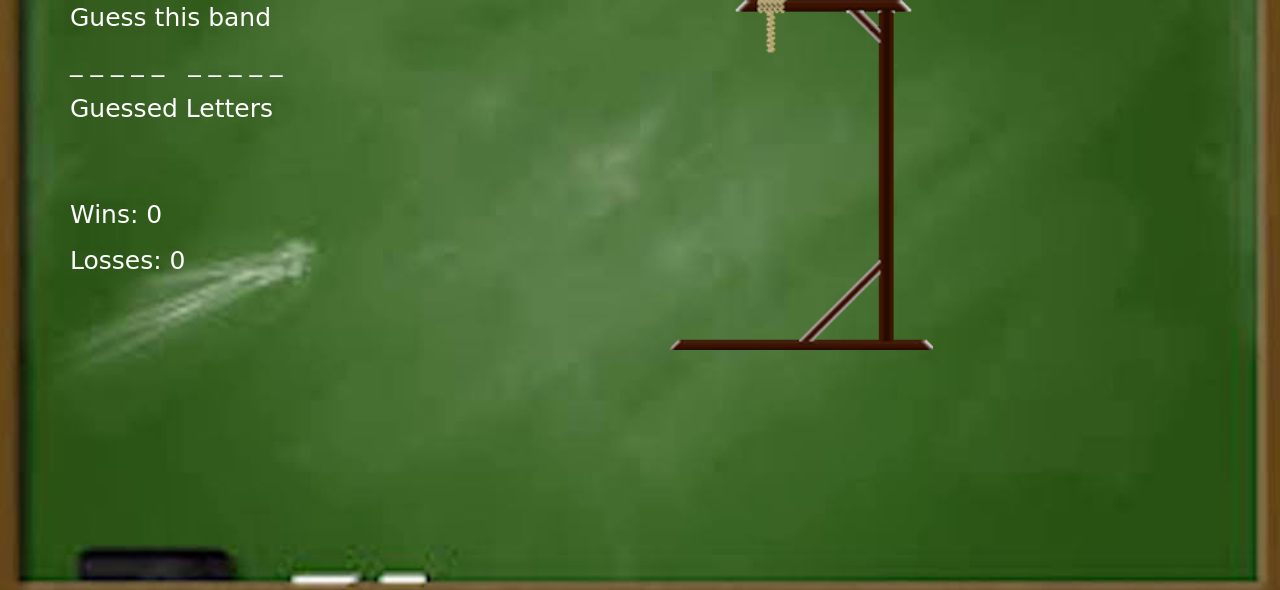
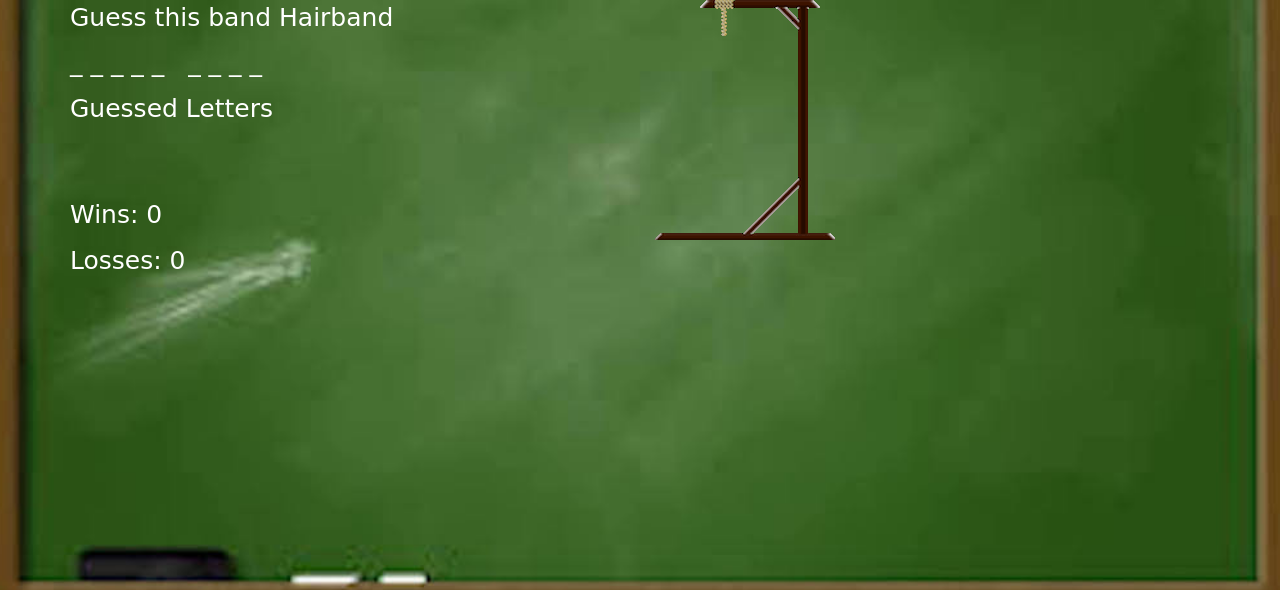
Before and after one commit to jrs341/hangmanWeek3, a PHP site: page / in a window 1280 px wide. Shown: the part 186-776 px from the top of the page. Run offline with PHP 8.4, Linux system fonts and the light colour scheme.

Commit message:
removed some excess styling and unused code

```diff
--- a/assets/css/style.css
+++ b/assets/css/style.css
@@ -31,24 +31,6 @@
 	height: 50px;
 }
 
-#gallow {
-	position: absolute;
-	z-index: 0;
-}
-
-#word {
-}
-
 #guessedLetters {
 	height: 50px;
 }
-
-#wins {
-}
-
-#losses {
-}
-
-#images {
-	position: relative;
-}
--- a/assets/javascript/game.js
+++ b/assets/javascript/game.js
@@ -1,7 +1,7 @@
 
 var guessedLetters = [];
 
-var hairbands = ["poison", "van halen", "aero smith", "white snake"];
+var hairbands = ["poison", "van halen", "aero smith", "white snake", "twisted sister", "ratt", "motley crue", "metallica", "quiet riot"];
 
 var arr = hairbands[Math.floor(Math.random() * hairbands.length)];
 
@@ -15,7 +15,7 @@
 
 var emoji = document.createElement('img');
 
-// this for loop adds an underline to each letter of the band name or places a dash if there is a space
+// this for loop adds an underline to each letter of the band name or places a space if there is a space
 for (var i = 0; i < arr.length; i++) {
 	if (arr[i].indexOf(' ') >= 0) {
 		blank[i] = "\u00A0";
@@ -56,7 +56,7 @@
 }
 
 function emojiAppend() {
-	emoji.setAttribute('style', 'position: absolute; z-index: 1; height: 100px; width: 100px; top: 38px; left: 82px;');
+	emoji.setAttribute('style', 'position: absolute; z-index: 1; height: 80px; width: 80px; top: 25px; left: 45px;');
 	document.getElementById('images').appendChild(emoji);
 }
 function include(arr, obj) {
@@ -109,7 +109,6 @@
 // reference: http://stackoverflow.com/questions/30820611/javascript-arrays-cannot-equal-each-other
 function arraysEqual(arr1, arr2) {
 
-	// if (arr1.split("").toString().replace(" ", "") == arr2.join().replace(" ", "")) {
 	if (arr1.replace(" ", "") == arr2.join("").replace("\u00A0", "")) {
 		winCounter();
 		emoji.src = 'assets/images/grinningFace.png';
--- a/index.html
+++ b/index.html
@@ -1,19 +1,14 @@
 <!DOCTYPE html>
 <html>
 <head>
+
 	<title>
 		Hangman
 	</title>
+
 	<link rel="stylesheet" type="text/css" href="assets/css/style.css">
 	<!-- Latest compiled and minified CSS -->
 	<link rel="stylesheet" href="https://maxcdn.bootstrapcdn.com/bootstrap/3.3.7/css/bootstrap.min.css" integrity="sha384-BVYiiSIFeK1dGmJRAkycuHAHRg32OmUcww7on3RYdg4Va+PmSTsz/K68vbdEjh4u" crossorigin="anonymous">
-
-	<!-- Optional theme -->
-	<link rel="stylesheet" href="https://maxcdn.bootstrapcdn.com/bootstrap/3.3.7/css/bootstrap-theme.min.css" integrity="sha384-rHyoN1iRsVXV4nD0JutlnGaslCJuC7uwjduW9SVrLvRYooPp2bWYgmgJQIXwl/Sp" crossorigin="anonymous">
-
-
-
-
 
 </head>
 
@@ -29,8 +24,8 @@
 
 <div class="container">
 	<div class="row">
-		<div class="col-lg-6">
-			<p> Guess this band
+		<div class="col-md-6">
+			<p> Guess this band Hairband
 			</p>
 			<p id="word">
 			</p>
@@ -43,12 +38,12 @@
 			<p id="losses">
 			</p>
 		</div>
-		<div id="images" class="col-lg-6">
-			<img id="gallow" class="col-lg-6 " src="assets/images/gallow.gif">
+		<div id="images" class="col-md-6">
+			<img id="gallow" src="assets/images/gallow.gif">
 		</div>
 	</div>
 </div>
-<!-- picture will go here -->
+<!-- emojis will go here -->
 <div id="face">
 
 </div>
```
